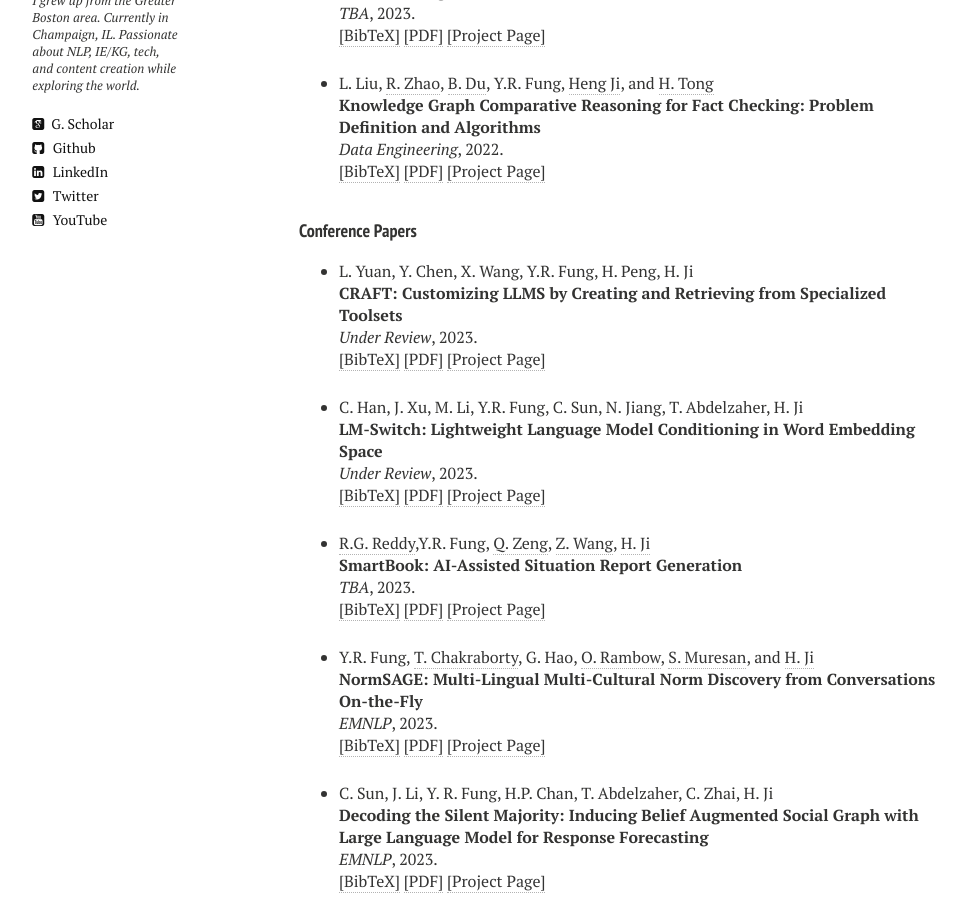
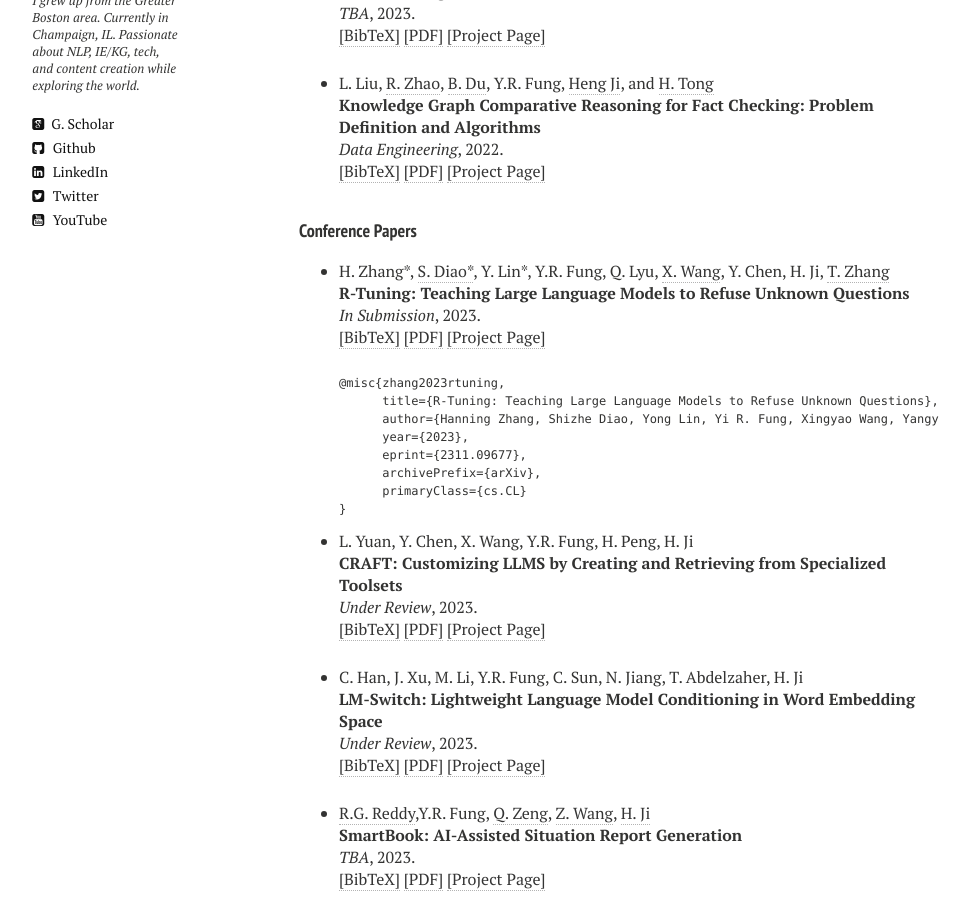
Before and after one commit to yrf1/yrf1.github.io, a Jekyll site: the page built from publications.md, in a window 1280 px wide and 900 px high, scrolled down 347 px. Shown: the whole window, without its empty margins (21-990 px from the left). Built offline with Jekyll 4.4.1, drawn with Linux system fonts in a browser that asks for light colours; nearby versions of some CDN libraries.

Commit message:
update pub

```diff
--- a/_layouts/publications.html
+++ b/_layouts/publications.html
@@ -127,6 +127,26 @@ L. Liu, <a href="https://www.linkedin.com/in/ruining-zhao-57610621a/" target="_b
 <h4 style="margin-bottom:0px;padding-top:10px;">Conference Papers</h4>
 <!-- Generated from JabRef by PubList by Truong Nghiem at 11:44 on 2015.09.10. -->
 <ul class="biblist">
+
+<li ><p>
+H. Zhang*, <a href="https://shizhediao.github.io/" target="_blank">S. Diao*</a>, Y. Lin*, Y.R. Fung, Q. Lyu, <a href="https://xingyaoww.github.io/" target="_blank">X. Wang</a>, Y. Chen, H. Ji, <a href="https://tongzhang-ml.org/" target="_blank">T. Zhang</a>
+<br><b>R-Tuning: Teaching Large Language Models to Refuse Unknown Questions</b>
+<br><i>In Submission</i>, 2023.<br />
+<a href="javascript:toggleBibtex('zhang2023rtuning')">[BibTeX]</a>
+<a href="https://arxiv.org/abs/2311.09677" target="_blank">[PDF]</a> <a href = "https://github.com/blender-nlp"  target="_blank">
+[Project Page]</a>
+</p>
+<pre>
+@misc{zhang2023rtuning,
+      title={R-Tuning: Teaching Large Language Models to Refuse Unknown Questions},
+      author={Hanning Zhang, Shizhe Diao, Yong Lin, Yi R. Fung, Xingyao Wang, Yangyi Chen, Heng Ji, Tong Zhang},
+      year={2023},
+      eprint={2311.09677},
+      archivePrefix={arXiv},
+      primaryClass={cs.CL}
+}
+</pre>
+</li>
 
 <li ><p>
 L. Yuan, Y. Chen, X. Wang, Y.R. Fung, H. Peng, H. Ji
@@ -469,7 +489,7 @@ S.T. Deja, J.Y. Wu, <a href="yrf1.github.io" target="_blank">Y.R. Fung</a>, and
 
 <!-- Item: Farre2017 -->
 <li ><p>
-<a href="https://eaglew.github.io/cv/" target="_blank">Q.Y. Wang</a>, <a href="https://limanling.github.io/" target="_blank">M. Li</a>, <a href="https://xuanwang91.github.io/" target="_blank">X. Wang</a>, Y. Lin, <a href="yrf1.github.io" target="_blank">Y.R. Fung</a>, <a href="https://groups.cs.umass.edu/shlomo/" target="_blank">Heng Ji</a>, <a href="https://scholar.google.com/citations?user=Kv9AbjMAAAAJ" target="_blank">J. Han</a>, S.F. Chang, M. Palmer, and <a href="https://scholar.google.com/citations?user=n8gJ2MgAAAAJ" target="_blank">C. Voss</a>
+<a href="https://eaglew.github.io/cv/" target="_blank">Q.Y. Wang</a>, <a href="https://limanling.github.io/" target="_blank">M. Li</a>, <a href="https://xuanwang91.github.io/" target="_blank">X. Wang</a>, Y. Lin, <a href="yrf1.github.io" target="_blank">Y.R. Fung</a>, ..., <a href="https://blender.cs.illinois.edu/hengji.html" target="_blank">Heng Ji</a>, <a href="https://scholar.google.com/citations?user=Kv9AbjMAAAAJ" target="_blank">J. Han</a>, S.F. Chang, M. Palmer, and <a href="https://scholar.google.com/citations?user=n8gJ2MgAAAAJ" target="_blank">C. Voss</a>
 <br><b>COVID-19 literature knowledge graph construction and drug repurposing report generation</b><br>
 <i>Conference of the North American Chapter of the Association for Computational Linguistics (NAACL) Best Demo Award</i>,
 2021.
```
